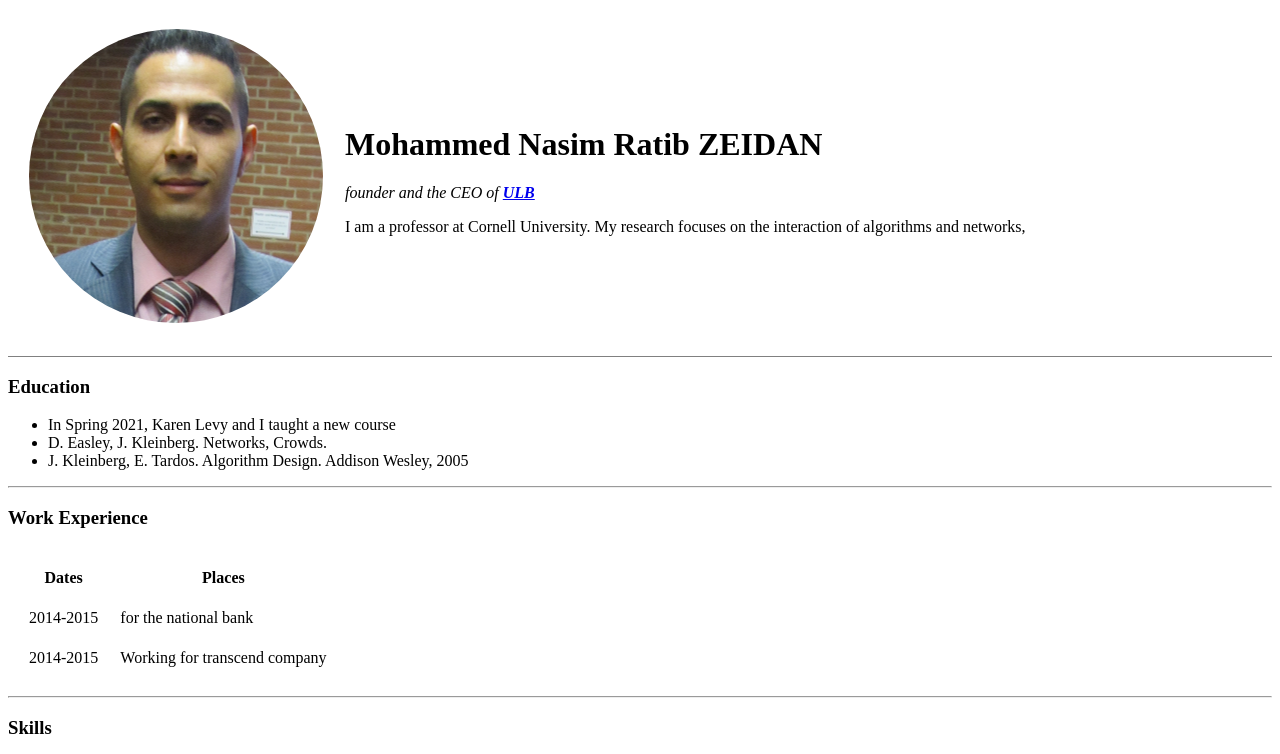
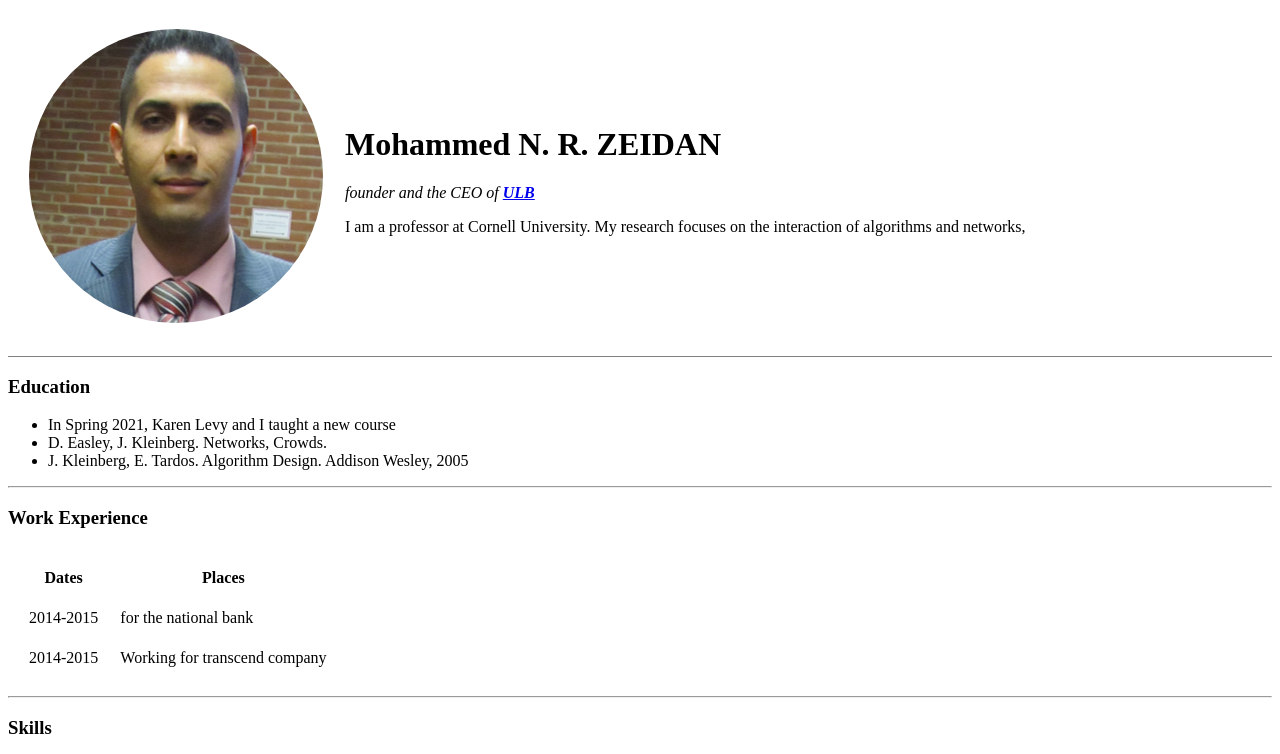
Before and after one commit to eibaa2006/C.V, a plain HTML site: page index.html in a window 1280 px wide. Shown: the top 754 px of the page. Drawn offline with Linux system fonts and the light colour scheme.

Commit message:
Update index.html

```diff
--- a/index.html
+++ b/index.html
@@ -11,7 +11,7 @@
     <tr>
       <td><img src="zeidan.png" alt="Zeidan profile picture"></td>
       <td>
-        <h1>Mohammed Nasim Ratib ZEIDAN</h1>
+        <h1>Mohammed N. R. ZEIDAN</h1>
         <p><em>founder and the CEO of <strong><a href="https://www.ulb.be/en"> ULB</a></strong></em></p>
         <p>I am a professor at Cornell University.
           My research focuses on the interaction of algorithms and networks,
```
